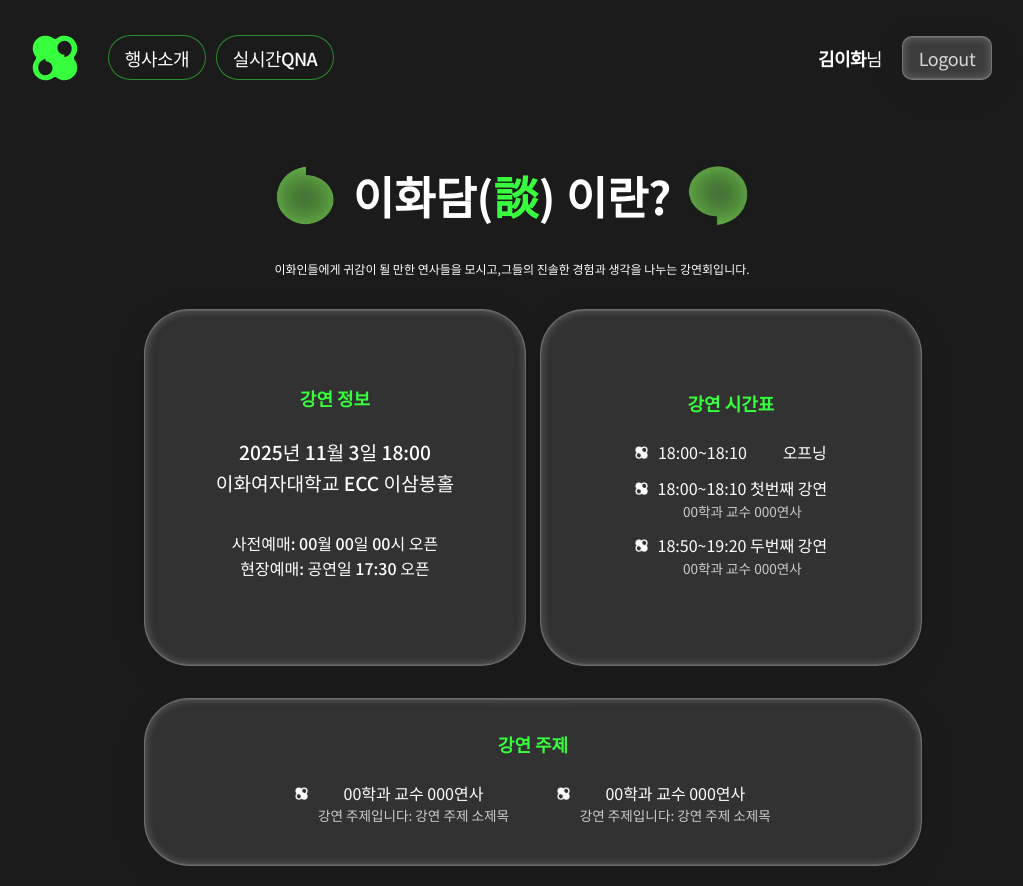
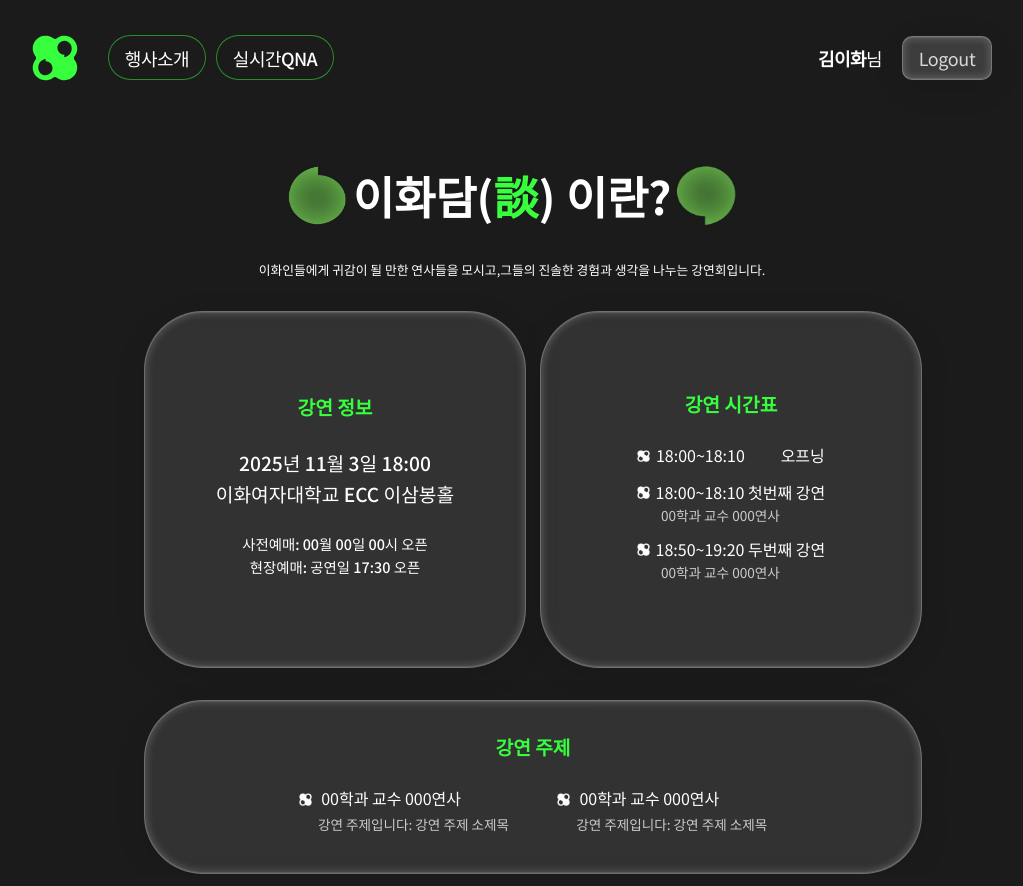
Before and after one commit to Ewhaian-WebEngineering/padlet, a React (Vite) app in the folder front/: page /event-info in a window 1280 px wide. Shown: the whole page, without its empty margins (128-1151 px from the left). Built offline with nearby package versions, Linux system fonts and the light colour scheme.

Commit message:
style(#19):카드,아이콘 크기+마진+ 간격 수정

```diff
--- a/front/src/pages/eventPage/EventPage.jsx
+++ b/front/src/pages/eventPage/EventPage.jsx
@@ -35,7 +35,7 @@ function IntroPage() {
 
         {/* 3. cardContainer-card 3개 위치  */}
         <S.CardContainer>
-          <S.Card className="square">
+          <S.Card className="square" style={{ maxHeight: 180 }}>
             <S.CardTitle>강연 정보</S.CardTitle>
             <div className="time">
               <h3>{eventInfo.date}</h3>
@@ -78,21 +78,25 @@ function IntroPage() {
           <S.Card className="full">
             <S.CardTitle>강연 주제</S.CardTitle>
             <S.CardList2>
-              <S.CardItem>
-                <S.LogoDot src={logoDott} alt="logo" />
-                <div className="text">
-                  <h3>00학과 교수 000연사</h3>
+              <S.CardItem2>
+                <div className="CardItems22">
+                  <div className="firstLine">
+                    <S.LogoDot src={logoDott} alt="logo" />
+                    <h3>00학과 교수 000연사</h3>
+                  </div>
                   <p>강연 주제입니다: 강연 주제 소제목</p>
                 </div>
-              </S.CardItem>
+              </S.CardItem2>
 
-              <S.CardItem>
-                <S.LogoDot src={logoDott} alt="logo" />
-                <div className="text">
-                  <h3>00학과 교수 000연사</h3>
+              <S.CardItem2>
+                <div className="CardItems22">
+                  <div className="firstLine">
+                    <S.LogoDot src={logoDott} alt="logo" />
+                    <h3>00학과 교수 000연사</h3>
+                  </div>
                   <p>강연 주제입니다: 강연 주제 소제목</p>
                 </div>
-              </S.CardItem>
+              </S.CardItem2>
             </S.CardList2>
           </S.Card>
         </S.CardContainer>
--- a/front/src/pages/eventPage/EventPage.style.js
+++ b/front/src/pages/eventPage/EventPage.style.js
@@ -4,7 +4,7 @@ export const TitleContainer = styled.div`
   margin-top: 3rem;
   display: flex;
   justify-content: center;
-  gap: 1rem;
+  gap: 0.2rem;
 `;
 
 export const Logo = styled.img`
@@ -12,10 +12,9 @@ export const Logo = styled.img`
   height: 4rem;
   flex-shrink: 0;
   @media (max-width: ${({ theme }) => theme.breakpoints.mobile}) {
-    width: 2rem;
-    height: 2rem;
+    width: 3rem;
+    height: 3rem;
     display: inline-block;
-    margin-top: 0.5rem;
   }
 `;
 export const LogoDot = styled.img`
@@ -38,12 +37,12 @@ export const Title = styled.div`
   }
 
   @media (max-width: ${({ theme }) => theme.breakpoints.mobile}) {
-    font-size: 2rem;
+    font-size: 1.7rem;
   }
 `;
 
 export const Content = styled.div`
-  font-size: 12px;
+  font-size: 0.8rem;
   margin: 2rem;
   text-align: center;
 
@@ -58,7 +57,7 @@ export const Content = styled.div`
 export const CardContainer = styled.div`
   display: grid;
   gap: 2rem;
-  margin-bottom: 20px;
+  margin-bottom: 1.1px;
 
   /* 태블릿 이상에서는: 2열 */
   @media (min-width: ${({ theme }) => theme.breakpoints.tablet}) {
@@ -82,15 +81,14 @@ export const CardContainer = styled.div`
 export const Card = styled.div`
   background-color: rgba(255, 255, 255, 0.1);
   margin-top: 1rem;
-
-  border-radius: 45px;
+  border-radius: 59px;
 
   text-align: center;
   line-height: 1.6;
   padding: 15px 20px 40px 20px;
 
   width: 100%;
-  max-width: 560px;
+  max-width: 580px;
   margin: 0 auto 0 auto;
 
   border: 1px solid rgba(255, 255, 255, 0.3);
@@ -119,11 +117,11 @@ export const Card = styled.div`
   }
 
   h3 {
-    font-size: 16px;
+    font-size: 0.9rem;
     font-weight: 500;
   }
   .time {
-    margin-bottom: 2rem;
+    margin-bottom: 1.4rem;
   }
   .time h3 {
     font-size: 1.2rem;
@@ -132,14 +130,15 @@ export const Card = styled.div`
   @media (max-width: ${({ theme }) => theme.breakpoints.mobile}) {
     width: 300px;
     margin: 0 auto;
+    border-radius: 40px;
   }
 `;
 export const CardTitle = styled.h2`
   color: #37ff3e;
   font-weight: bold;
-  font-size: 18px;
+  font-size: 1.2rem;
   margin-top: 1rem;
-  margin-bottom: 1.5rem;
+  margin-bottom: 1.6rem;
   text-align: center;
 `;
 
@@ -167,7 +166,7 @@ export const CardItem = styled.div`
   display: flex;
   align-items: baseline; /* 같은 선상(수직 중앙 정렬) */
   justify-content: flex-start;
-  gap: 10px;
+  gap: 6px;
 
   .text {
     display: flex;
@@ -178,7 +177,7 @@ export const CardItem = styled.div`
     line-height: 1.3;
   }
   h3 {
-    font-size: 16px;
+    font-size: 1rem;
     font-weight: 400;
     line-height: 1.35;
   }
@@ -188,4 +187,39 @@ export const CardItem = styled.div`
     color: #ccc;
     line-height: 1.35;
   }
+  .text p {
+    margin-right: 2.5rem;
+  }
 `;
+
+export const CardItem2 = styled.div`
+  display: flex;
+  flex-direction: column;
+  align-items: flex-start; /* 같은 선상(수직 중앙 정렬) */
+
+  .firstLine {
+    display: flex;
+    align-items: center;
+    margin: 0;
+    padding: 0;
+    gap: 0.6rem;
+    line-height: 1.3;
+    margin-bottom: 0.3rem;
+  }
+  h3 {
+    font-size: 1rem;
+    font-weight: 400;
+    margin: 0;
+    line-height: 1.35;
+  }
+  p {
+    margin: 0;
+
+    font-size: 0.85rem;
+    color: #ccc;
+    line-height: 1.35;
+  }
+  .CardItems22 p {
+    margin-left: 1.2rem;
+  }
+`;
```
